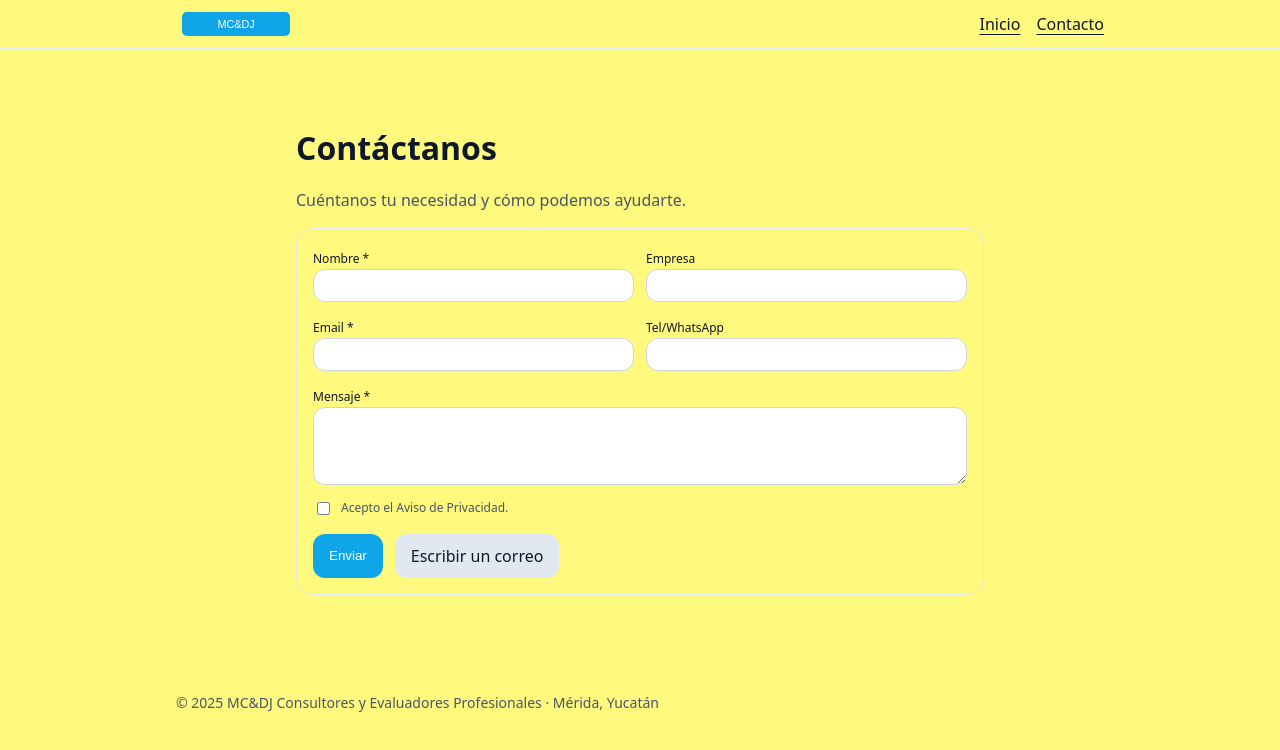
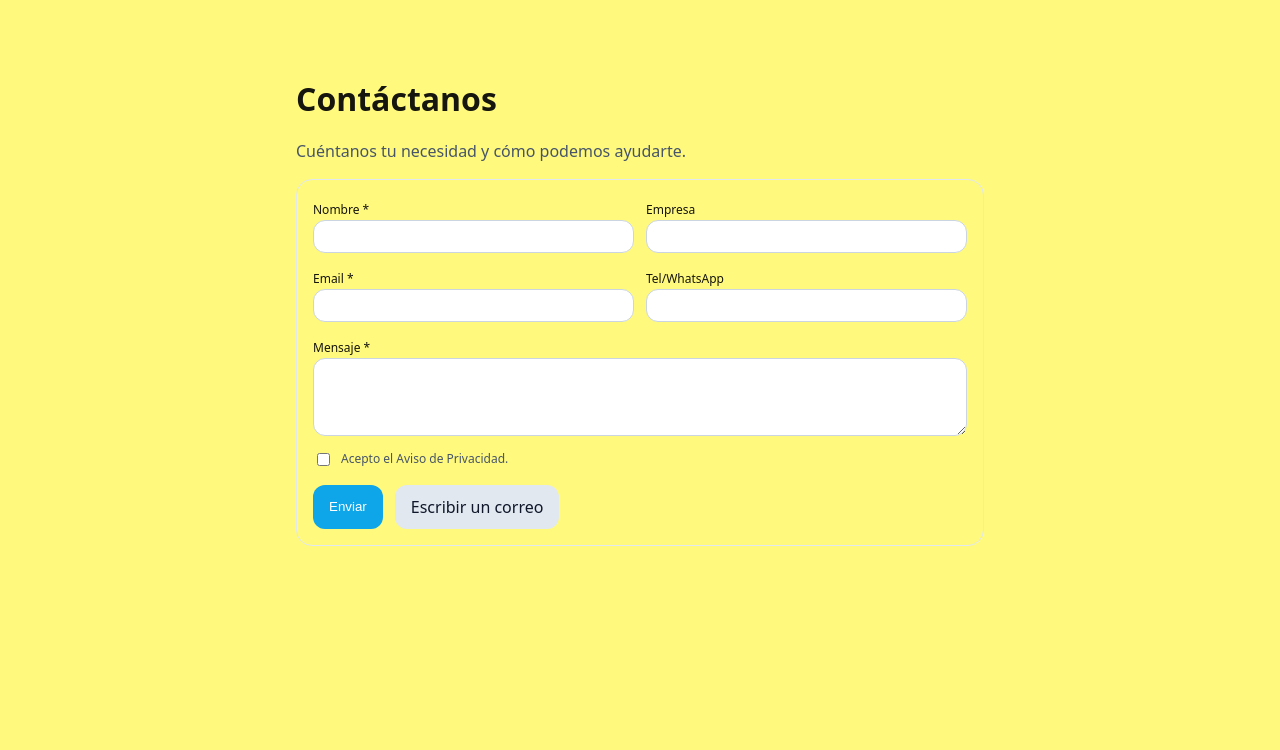
Before and after one commit to diegopuerto24/mcydj-web, a Next.js app: page / in a window 1280 px wide. Shown: the top 750 px of the page. Built offline with nearby package versions, Linux system fonts and the light colour scheme.

Commit message:
Update metadata and HTML language in layout.js
Updated the metadata title and description for the application. Changed the HTML language attribute from 'es-MX' to 'es'.

```diff
--- a/app/layout.js
+++ b/app/layout.js
@@ -1,31 +1,14 @@
 import "./globals.css";
+
 export const metadata = {
-  title: "MC&DJ Consultores | Asesoría contable, fiscal y financiera",
-  description: "Asesoría contable, fiscal, financiera y evaluación de proyectos en México."
+  title: "MC&DJ Consultores",
+  description: "Despacho contable, fiscal y consultoría financiera."
 };
 
 export default function RootLayout({ children }) {
   return (
-    <html lang="es-MX">
-      <body style={{fontFamily:"system-ui, Arial, sans-serif", color:"#0f172a"}}>
-        <header style={{borderBottom:"1px solid #e2e8f0"}}>
-          <div style={{maxWidth:960, margin:"0 auto", padding:"12px 16px", display:"flex", alignItems:"center", justifyContent:"space-between"}}>
-            <a href="/" style={{textDecoration:"none", color:"inherit", display:"flex", alignItems:"center", gap:8}}>
-              <img src="/logo.svg" alt="MC&DJ" width="120" height="24" />
-            </a>
-            <nav style={{display:"flex", gap:16}}>
-              <a href="/" style={{textDecoration:"underline", textUnderlineOffset:4}}>Inicio</a>
-              <a href="/contacto" style={{textDecoration:"underline", textUnderlineOffset:4}}>Contacto</a>
-            </nav>
-          </div>
-        </header>
-        <main>{children}</main>
-        <footer style={{borderTop:"1px solid #e2e8f0", marginTop:24}}>
-          <div style={{maxWidth:960, margin:"0 auto", padding:"24px 16px", fontSize:14, color:"#475569"}}>
-            © {new Date().getFullYear()} MC&DJ Consultores y Evaluadores Profesionales · Mérida, Yucatán
-          </div>
-        </footer>
-      </body>
+    <html lang="es">
+      <body>{children}</body>
     </html>
   );
 }
```
